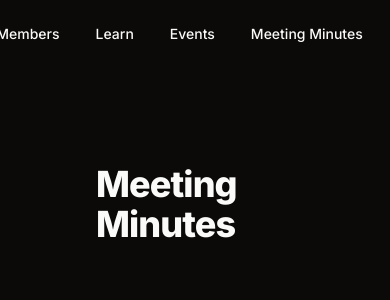
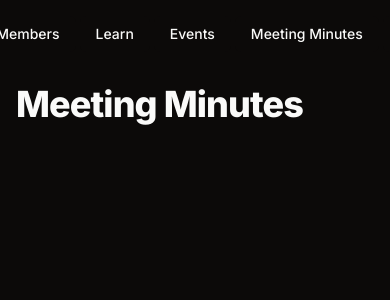
Before and after one commit to OvermountainBrewers/omb_website, a Next.js app in the folder site/: page /meeting-minutes in a window 390 px wide. Shown: the top 300 px of the page. Built offline with nearby package versions, Linux system fonts and the light colour scheme.

Commit message:
feat: fix mobile padding for all pages

```diff
--- a/site/app/events/page.tsx
+++ b/site/app/events/page.tsx
@@ -18,7 +18,7 @@ export default async function Page() {
   const events = await getEvents();
 
   return (
-    <main className="flex flex-col p-24">
+    <main className="flex flex-col p-4 lg:p-24">
       <H1>Events</H1>
       <section className="grid grid-cols-3">
         <ul>
--- a/site/app/learn/page.tsx
+++ b/site/app/learn/page.tsx
@@ -13,7 +13,7 @@ export default async function Page() {
   const posts = await getPosts();
 
   return (
-    <main className="flex flex-col p-24">
+    <main className="flex flex-col p-4 lg:p-24">
       <H1>Learn</H1>
       <section id="posts">
         {posts.map((post) => (
--- a/site/app/meeting-minutes/page.tsx
+++ b/site/app/meeting-minutes/page.tsx
@@ -10,7 +10,7 @@ export const metadata: Metadata = {
 
 export default async function Page() {
   return (
-    <main className="flex flex-col p-24">
+    <main className="flex flex-col p-4 lg:p-24">
       <H1>Meeting Minutes</H1>
     </main>
   );
--- a/site/app/resources/page.tsx
+++ b/site/app/resources/page.tsx
@@ -16,7 +16,7 @@ export default async function Page() {
   const resources = await getResources();
 
   return (
-    <main className="flex flex-col p-24">
+    <main className="flex flex-col p-4 lg:p-24">
       <H1>Resources</H1>
       <section id="downloads">
         <ul>
```
